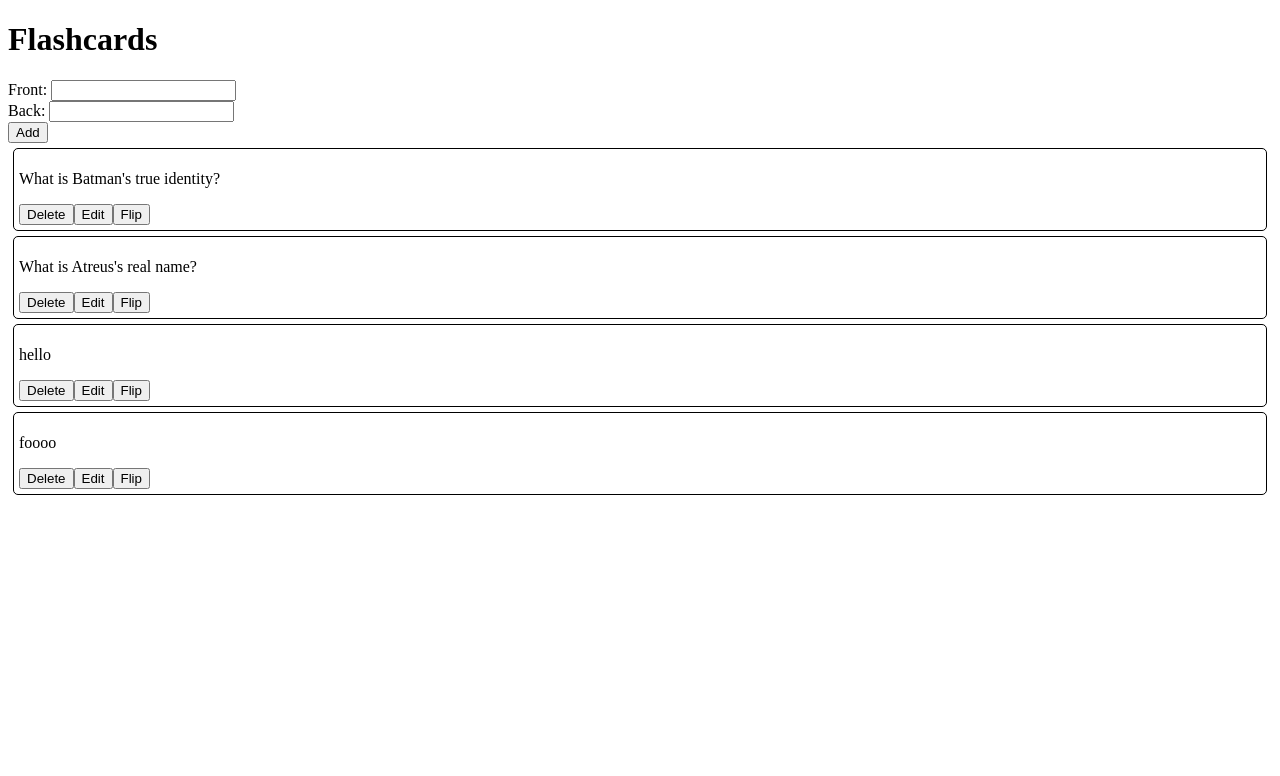
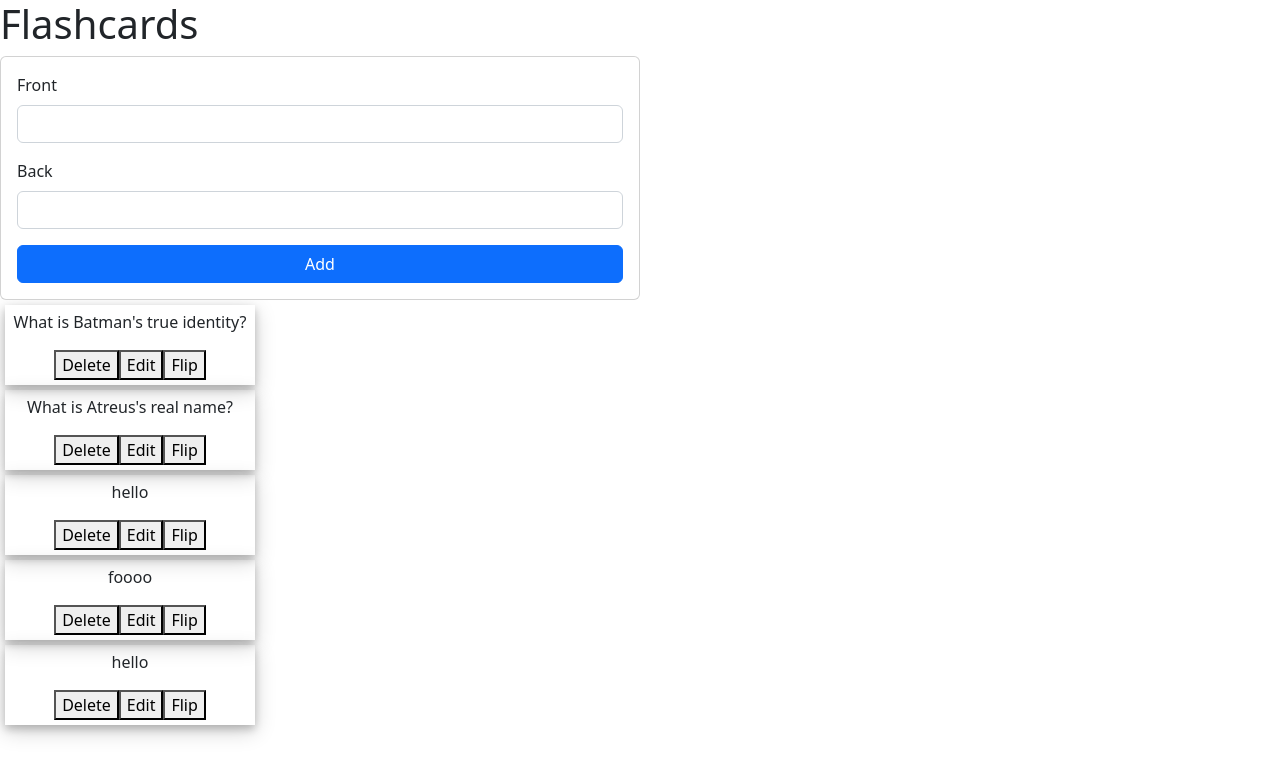
Before and after one commit to gdeep141/flashcards-final-project, a React (Create React App) app: page / in a window 1280 px wide. Shown: the top 776 px of the page. Built offline with nearby package versions, Linux system fonts and the light colour scheme; data requests are answered from the project's data file.

Commit message:
renamed Form to AddCardForm and added styling

```diff
--- a/db.json
+++ b/db.json
@@ -23,6 +23,12 @@
       "back": "bar",
       "side": "front",
       "id": 4
+    },
+    {
+      "front": "hello",
+      "back": "there",
+      "side": "front",
+      "id": 5
     }
   ]
 }
--- a/package.json
+++ b/package.json
@@ -6,8 +6,10 @@
     "@testing-library/jest-dom": "^5.14.1",
     "@testing-library/react": "^13.0.0",
     "@testing-library/user-event": "^13.2.1",
+    "bootstrap": "^5.2.2",
     "json-server": "^0.17.0",
     "react": "^18.2.0",
+    "react-bootstrap": "^2.5.0",
     "react-dom": "^18.2.0",
     "react-scripts": "5.0.1",
     "web-vitals": "^2.1.0"
--- a/src/App.js
+++ b/src/App.js
@@ -1,6 +1,7 @@
 import { useState, useEffect } from "react";
 import Card from "./components/Card";
-import Form from "./components/Form";
+import AddCardForm from "./components/AddCardForm";
+
 import cardService from "./components/services/card.js";
 
 const App = () => {
@@ -85,7 +86,7 @@ const App = () => {
   return (
     <div>
       <h1>Flashcards</h1>
-      <Form
+      <AddCardForm
         handleSubmit={addCard}
         front={front}
         handleFrontChange={handleFrontChange}
--- /dev/null
+++ b/src/components/AddCardForm.js
@@ -0,0 +1,26 @@
+import Button from "react-bootstrap/Button";
+import Form from "react-bootstrap/Form";
+
+const AddCardForm = ({
+  handleSubmit,
+  front,
+  handleFrontChange,
+  back,
+  handleBackChange,
+}) => (
+  <Form onSubmit={handleSubmit} className="w-50 p-3 card">
+    <Form.Group className="mb-3">
+      <Form.Label>Front</Form.Label>
+      <Form.Control type="text" value={front} onChange={handleFrontChange} />
+    </Form.Group>
+    <Form.Group className="mb-3">
+      <Form.Label>Back</Form.Label>
+      <Form.Control type="text" value={back} onChange={handleBackChange} />
+    </Form.Group>
+    <Button variant="primary" type="submit">
+      Add
+    </Button>
+  </Form>
+);
+
+export default AddCardForm;
--- a/src/components/Card.js
+++ b/src/components/Card.js
@@ -7,10 +7,14 @@ const Side = ({ card }) => {
 
 const Card = ({ card, handleDelete, handleEdit, handleFlip }) => {
   const style = {
-    border: "1px solid black",
-    borderRadius: "5px",
+    // border: "1px solid black",
+    // borderRadius: "5px",
     margin: "5px",
     padding: "5px",
+    width: "250px",
+    boxShadow:
+      "0 4px 8px 0 rgba(0, 0, 0, 0.2), 0 6px 20px 0 rgba(0, 0, 0, 0.19)",
+    textAlign: "center",
   };
 
   return (
--- a/src/components/Form.js
+++ /dev/null
@@ -1,21 +0,0 @@
-const Form = ({
-  handleSubmit,
-  front,
-  handleFrontChange,
-  back,
-  handleBackChange,
-}) => (
-  <form onSubmit={handleSubmit}>
-    <div>
-      Front: <input value={front} onChange={handleFrontChange} />
-    </div>
-    <div>
-      Back: <input value={back} onChange={handleBackChange} />
-    </div>
-    <div>
-      <button type="submit">Add</button>
-    </div>
-  </form>
-);
-
-export default Form;
--- a/src/index.js
+++ b/src/index.js
@@ -1,5 +1,6 @@
 import React from "react";
 import ReactDOM from "react-dom/client";
+import "bootstrap/dist/css/bootstrap.min.css";
 
 import App from "./App";
 
```
Also changed, not shown: 2 other files (tests, documents, lock files or other folders).
